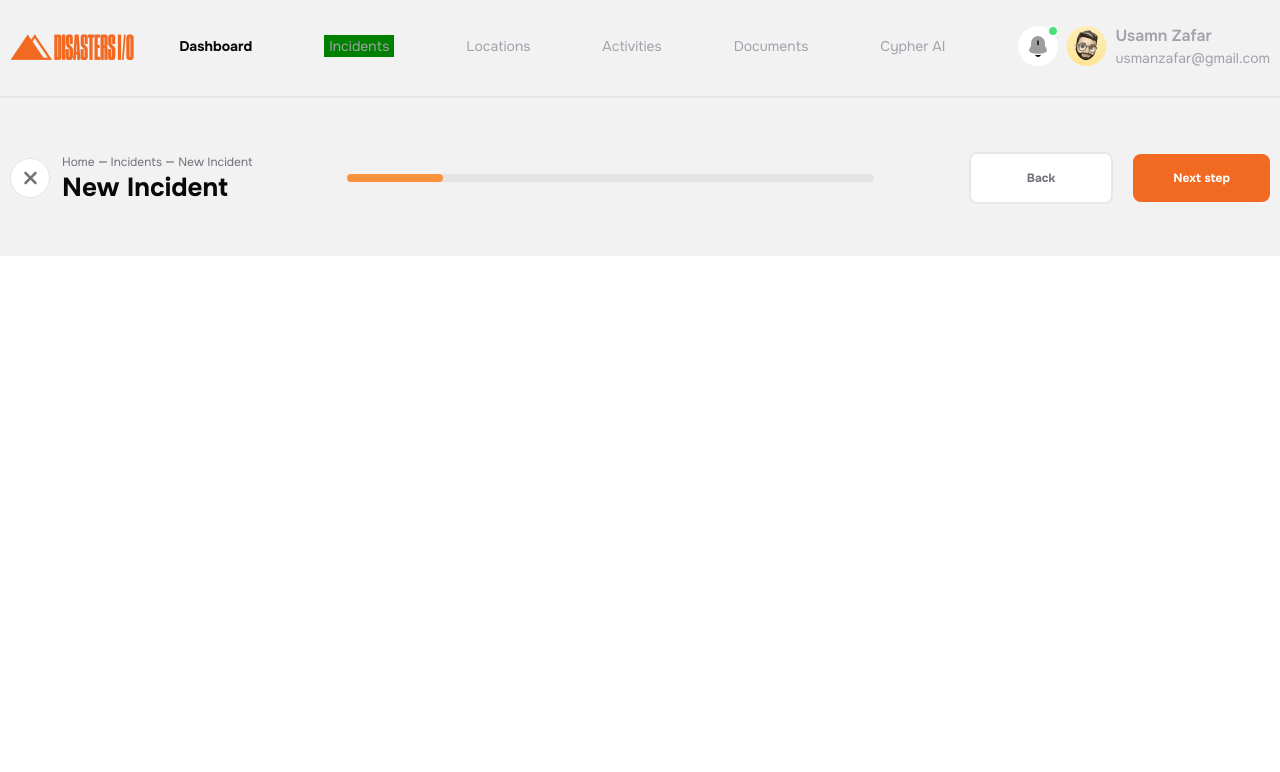
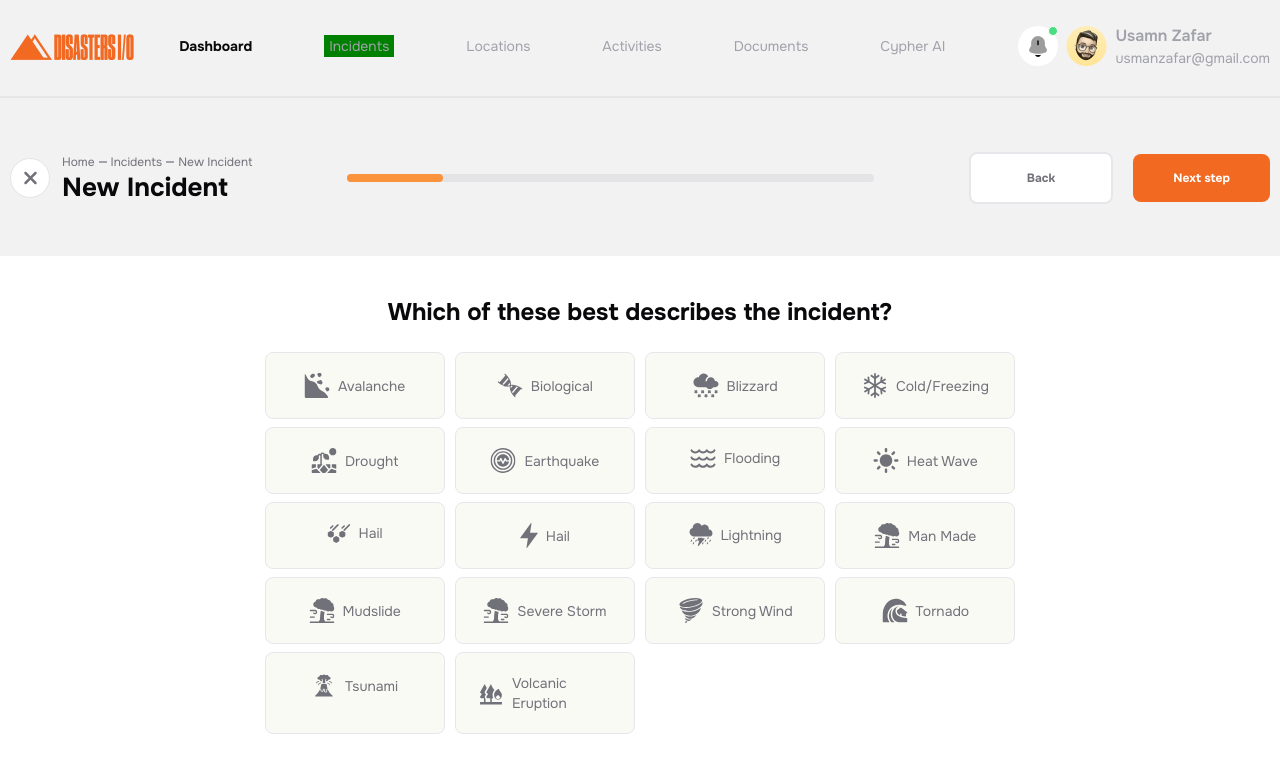
Before and after one commit to Turaska-Chandra-Barman/React-Assainment-1, a React (Vite) app: page /Incidents/incidentDetails in a window 1280 px wide. Shown: the top 772 px of the page. Built offline with nearby package versions, Linux system fonts and the light colour scheme.

Commit message:
IncidentsDetails completed

```diff
--- a/src/App.jsx
+++ b/src/App.jsx
@@ -17,6 +17,7 @@ import { Outlet } from 'react-router-dom';
 function App() {
   const [getData, setData] = useState(Data);
   const { navlist, cardlist, incidents, newIncidents,  chatMessage } = getData[0];
+
 
   return (
 
--- a/src/components/IncidentsDetails.jsx
+++ b/src/components/IncidentsDetails.jsx
@@ -1,33 +1,53 @@
-import React from 'react'
-import { IncidentContainer } from './common/IncidentContainer'
-import { useOutletContext } from 'react-router-dom'
+import React, { Fragment, useState } from 'react';
+import { IncidentContainer } from './common/IncidentContainer';
+import { useOutletContext } from 'react-router-dom';
 import { Search } from './common/Search';
 import { NewIncident } from './NewIncident';
 
+export const IncidentsDetails = () => {
+  const [getStyle, setStyle] = useState(null);
 
-export const IncidentsDetails = () => {
+  const [{ newIncidents }] = useOutletContext();
 
+  const Style = (id) => {
+    setStyle(id);
+  };
 
   return (
     <>
+      <Search>
+        <NewIncident />
+      </Search>
+      <IncidentContainer>
+        <div className='mb-10'>
+          <h1 className="text-primary text-2xl font-bold mb-6 text-center">
+            Which of these best describes the incident?
+          </h1>
+          <div className="incident-card grid grid-cols-[repeat(auto-fill,minmax(180px,1fr))] gap-2 justify-items-center">
+            {newIncidents.map(({ id, img, name }) => {
+              const isActive = getStyle === id;
 
-      <Search>
-        <NewIncident/>
-      </Search>
-      {/* <IncidentContainer>
-        <div>
-          <h1 className='text-primary text-2xl font-bold mb-6'>Which of these best describes the incident?</h1>
-          <div className='incident-card'>
-            <div className='w-[180px] px-[22px] py-5 bg-bg-incident border rounded-lg'>
-              <div className='flex items-center justify-center gap-2'>
-                <img src="/img/inlogo/logo-11.svg" alt="logo" />
-                <h1 className='text-secondary text-sm font-normal'>Avalanche</h1>
-              </div>
-            </div>
+              return (
+                <>
+                  <div
+                    onClick={(e) => Style(id)}
+                    className={`w-[180px] px-[22px] py-5 bg-bg-incident border rounded-lg ${
+                      isActive ? 'CardDetails' : ''
+                    }`}
+                  >
+                    <div className="flex items-center justify-center gap-2 cursor-pointer">
+                      <img src={'/' + img} alt="logo" />
+                      <h1 className="text-secondary text-sm font-normal">
+                        {name}
+                      </h1>
+                    </div>
+                  </div>
+                </>
+              );
+            })}
           </div>
         </div>
-
-      </IncidentContainer> */}
+      </IncidentContainer>
     </>
-  )
-}
+  );
+};
--- a/src/components/common/IncidentContainer.jsx
+++ b/src/components/common/IncidentContainer.jsx
@@ -4,7 +4,7 @@ import { cn } from '../../lib/tailwindMarge'
 
 export const IncidentContainer = ({children,className}) => {
   return (
-    <div className={cn('max-w-[773px] mt-10 mx-auto px-10',className)}>
+    <div className={cn('max-w-[833px] w-full mt-10 mx-auto px-10',className)}>
         {children}
     </div>
   )
--- a/src/index.css
+++ b/src/index.css
@@ -6,3 +6,7 @@
     background-color: green;
     padding: 2px 5px;
 }
+
+.CardDetails{
+    background-color: #4ADE80;
+}
```
